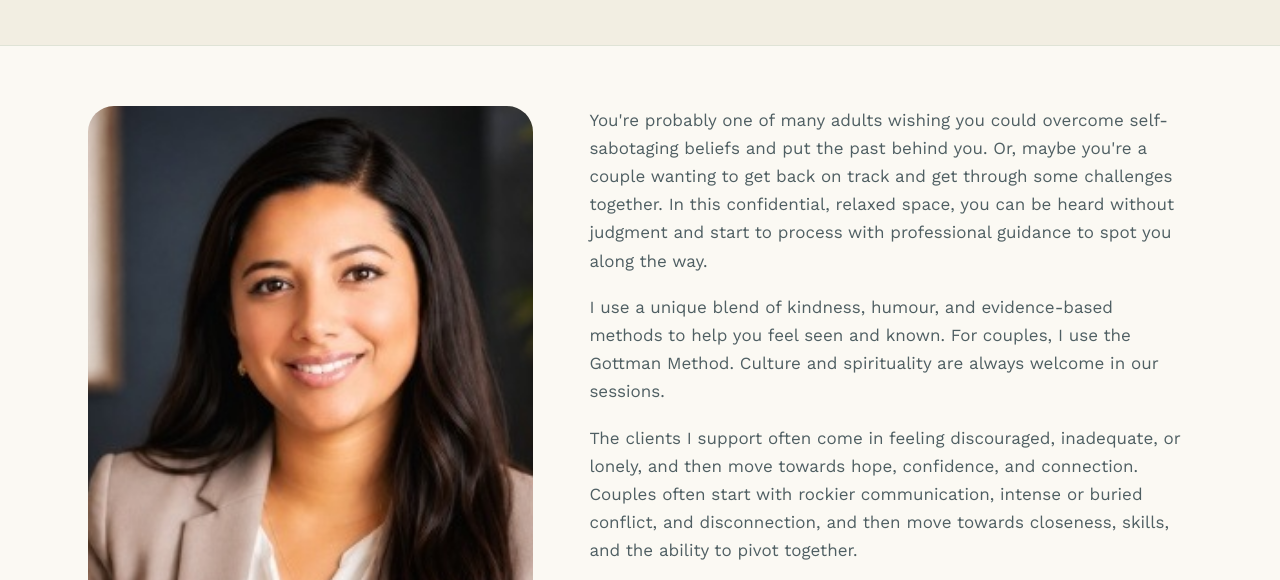
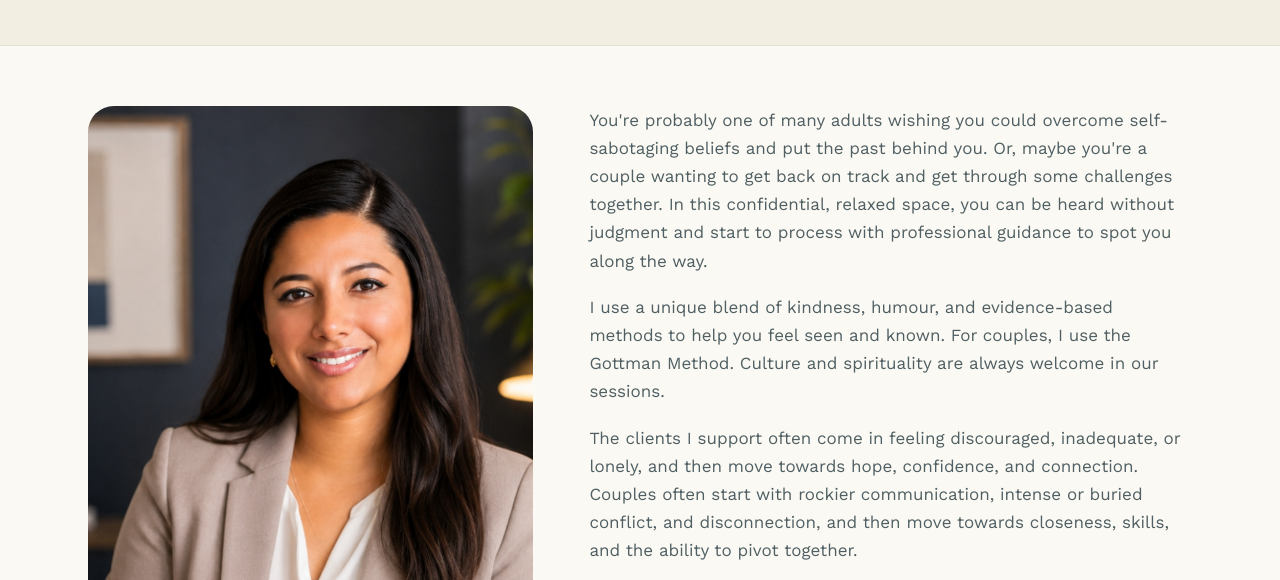
Before and after one commit to sebastiancariaga/Rego-Psychology, a plain HTML site: page about.html in a window 1280 px wide. Shown: the part 335-915 px from the top of the page. Drawn offline with nearby package versions, Linux system fonts and the light colour scheme.

Commit message:
Restore original Rachel headshot
Co-Authored-By: Claude Opus 5.5 <noreply@anthropic.com>

```diff
--- a/about.html
+++ b/about.html
@@ -65,7 +65,7 @@
   <div class="wrap">
     <div class="about-grid" style="display: grid; grid-template-columns: 0.85fr 1.15fr; gap: 56px; align-items: start;">
       <div>
-        <div class="hero-photo" style="aspect-ratio: 4/5;"><img src="assets-final/rachel-headshot-2.jpg" alt="Rachel Rego, Psychologist"></div>
+        <div class="hero-photo" style="aspect-ratio: 4/5;"><img src="assets-final/rachelheadshot.jpeg" alt="Rachel Rego, Psychologist"></div>
         <div class="card specialty-card" style="margin-top: 20px;">
           <p class="eyebrow" style="margin-bottom: 14px;">Top Specialties</p>
           <div class="specialty-list">
```
Also changed, not shown: index.html (+1 -1 lines).
